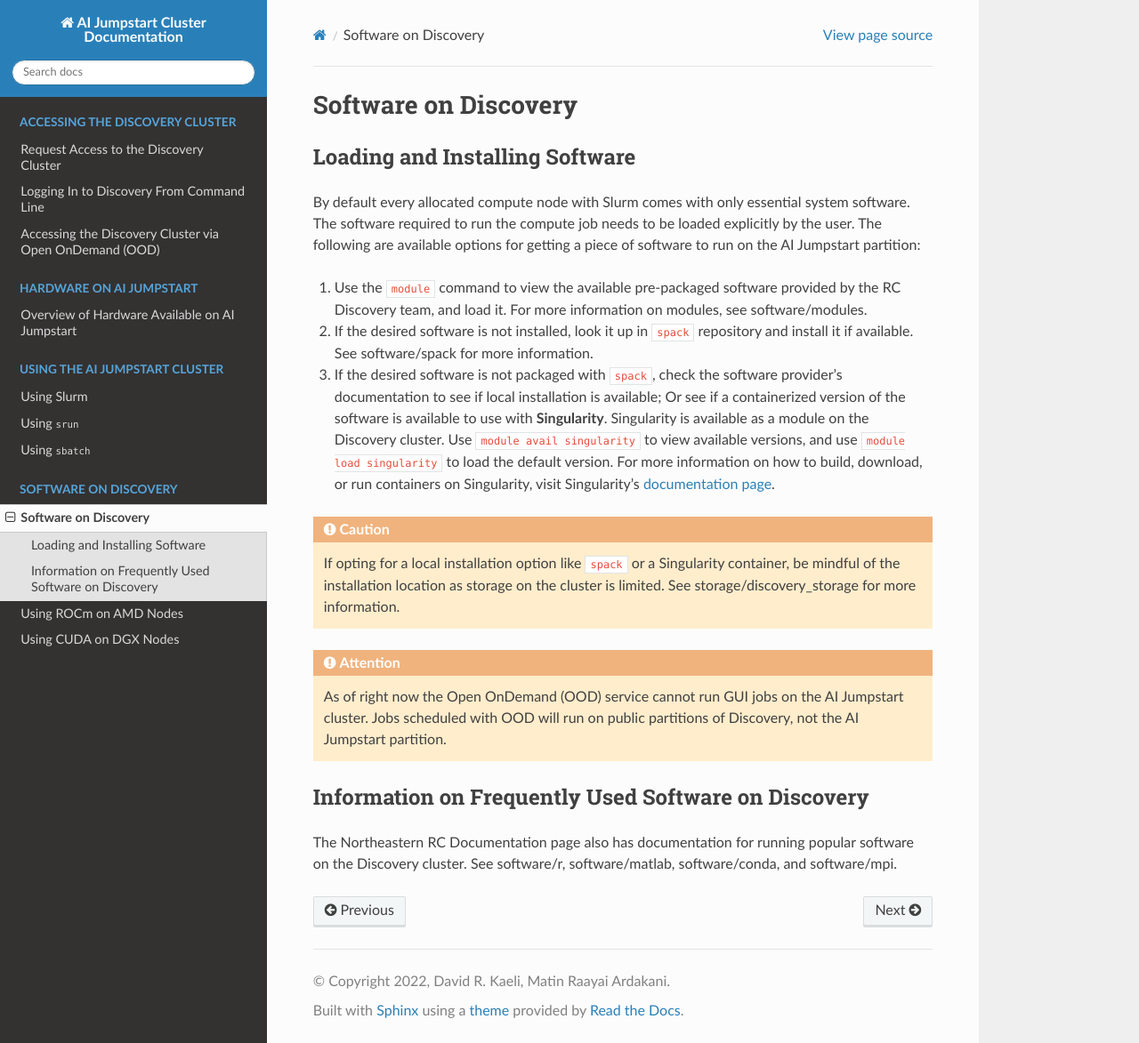
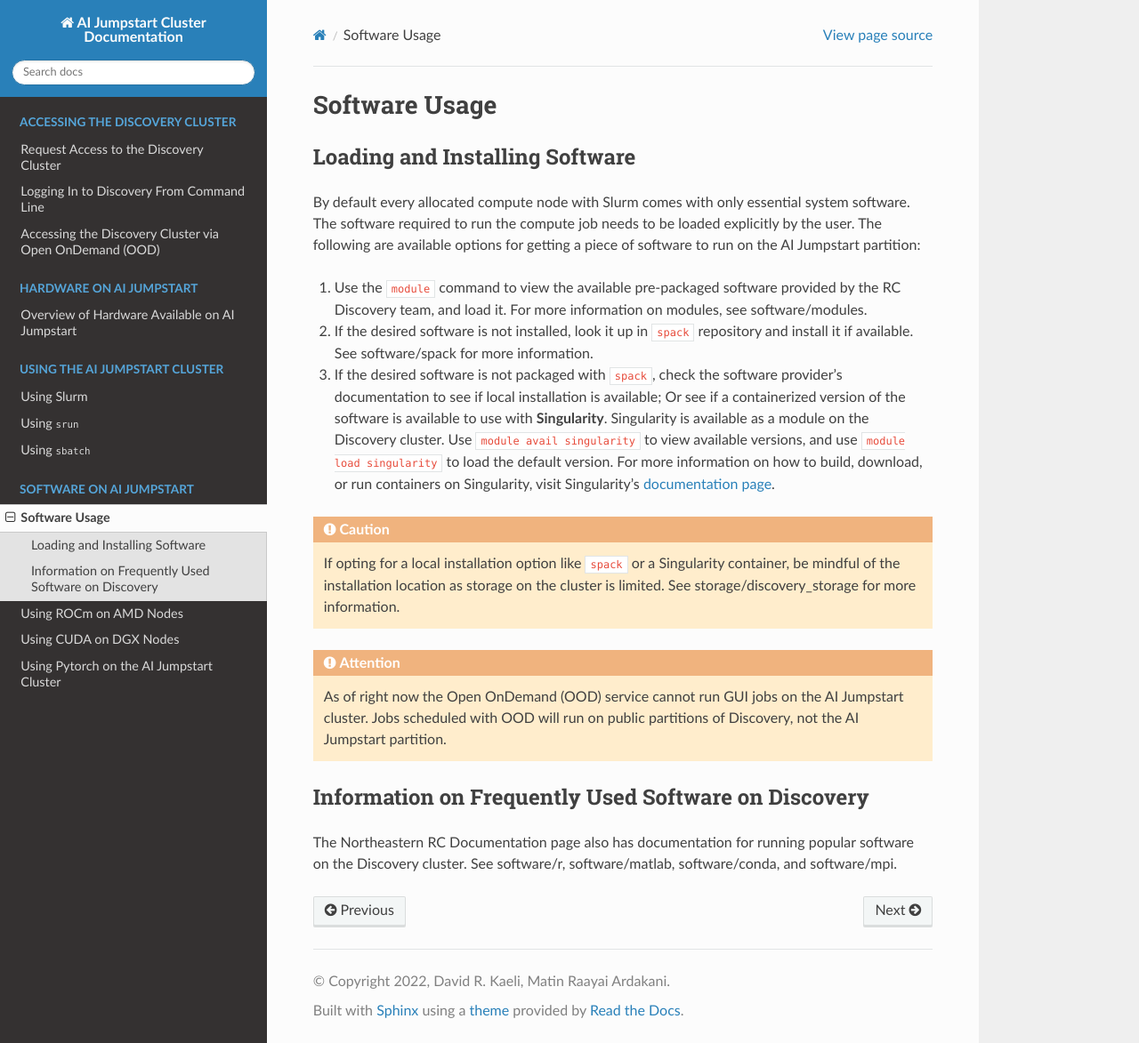
Before and after one commit to matinraayai/ai-jumpstart-docs, a Sphinx documentation site: the page built from docs/source/software/softwareusage.rst, in a window 1280 px wide and 1173 px high. Shown: the whole window at 89% size. Built offline with Sphinx 7.4.7 and the Read the Docs theme 2.0.0, drawn with Linux system fonts in a browser that asks for light colours; pages that are not in the unit, such as notebooks, are missing from menus.

Commit message:
Added pytorch guide.

```diff
--- a/docs/source/index.rst
+++ b/docs/source/index.rst
@@ -34,7 +34,7 @@
 
 .. toctree::
    :maxdepth: 2
-   :caption: Software on Discovery
+   :caption: Software on AI Jumpstart
 
    software/softwareusage
    software/rocm
--- a/docs/source/software/softwareusage.rst
+++ b/docs/source/software/softwareusage.rst
@@ -1,5 +1,5 @@
-Software on Discovery
-=============================
+Software Usage
+===============
 
 Loading and Installing Software
 +++++++++++++++++++++++++++++++
```
Also changed, not shown: docs/source/software/pytorch.rst (added, +39 -0 lines).
